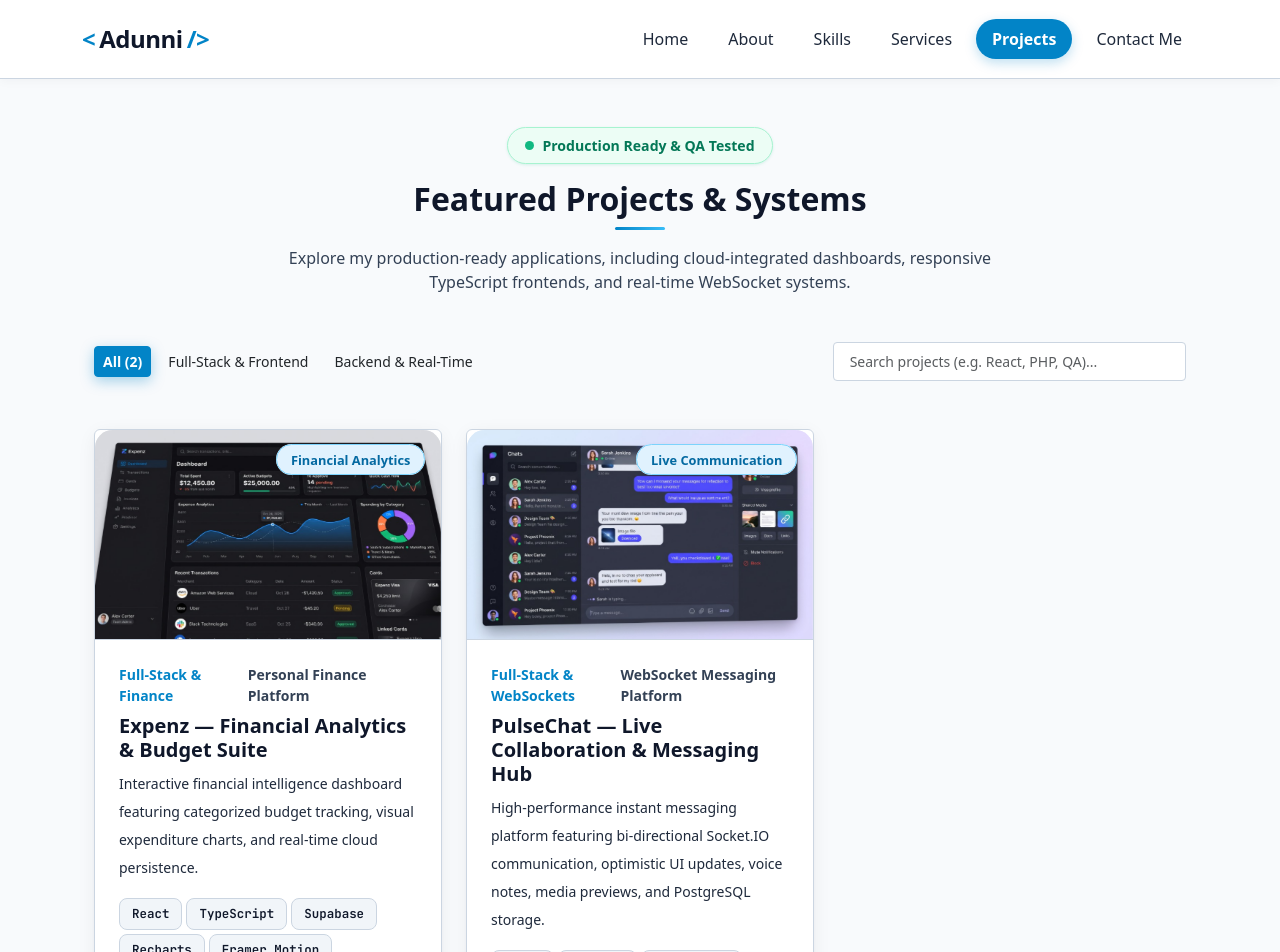
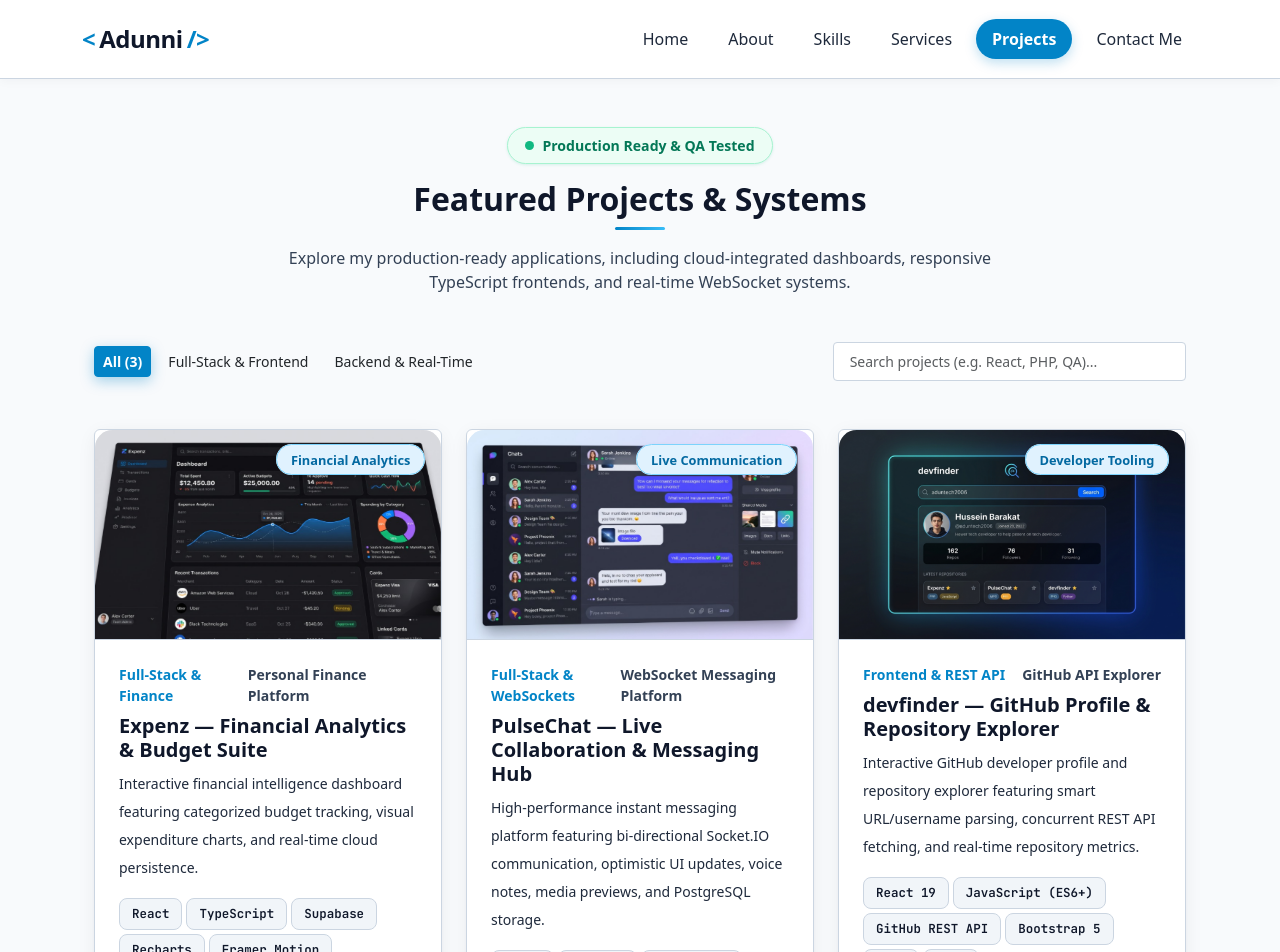
Before and after one commit to aduntech2006/Adunni_Portfolio, a React (Vite) app: page /projects in a window 1280 px wide. Shown: the top 952 px of the page. Built offline with nearby package versions, Linux system fonts and the light colour scheme.

Commit message:
Add devfinder GitHub Profile Explorer to portfolio projects

```diff
--- a/src/MyPortfolio/data/projectsData.js
+++ b/src/MyPortfolio/data/projectsData.js
@@ -1,5 +1,6 @@
 import expense_img from "../images/expense_dashboard.jpg";
 import chat_img from "../images/chat_app.jpg";
+import devfinder_img from "../images/devfinder.jpg";
 
 export const projectsData = [
   {
@@ -12,7 +13,7 @@ export const projectsData = [
     image: expense_img,
     img: expense_img,
     summary: "Interactive financial intelligence dashboard featuring categorized budget tracking, visual expenditure charts, and real-time cloud persistence.",
-    desc: "A responsive personal finance and budget analytics platform built with React, TypeScript, and Supabase. Features real-time transaction tracking, dynamic spending category charts powered by Recharts, and animated workflows with Framer Motion.",
+    desc: "A responsive personal finance and budget analytics platform built with React, TypeScript, and Supabase. Features real-time transaction tracking, dynamic category charts powered by Recharts, and animated workflows with Framer Motion.",
     description: "Expenz is an end-to-end financial intelligence dashboard designed to streamline personal budgeting, cashflow tracking, and expenditure breakdowns. Built on React and TypeScript for maximum stability, backed by Supabase for real-time cloud data sync, and visualized through dynamic Recharts data modules.",
     features: [
       "CRUD operations for budgets and expenses with real-time balance reconciliation",
@@ -53,5 +54,31 @@ export const projectsData = [
     demoLink: "https://chat-realtime-front.vercel.app/",
     githubUrl: "https://github.com/aduntech2006/PulseChat",
     githubLink: "https://github.com/aduntech2006/PulseChat"
+  },
+  {
+    id: 3,
+    title: "devfinder — GitHub Profile & Repository Explorer",
+    category: "fullstack",
+    categoryLabel: "Frontend & REST API",
+    badge: "Developer Tooling",
+    type: "GitHub API Explorer",
+    image: devfinder_img,
+    img: devfinder_img,
+    summary: "Interactive GitHub developer profile and repository explorer featuring smart URL/username parsing, concurrent REST API fetching, and real-time repository metrics.",
+    desc: "A responsive GitHub profile lookup application built with React 19, Vite, Bootstrap 5, and the GitHub REST API. Supports searching by username or full GitHub profile URL to inspect developer bios, follower statistics, and top updated repositories.",
+    description: "devfinder is a fast, developer-focused GitHub profile and repository discovery tool built with React 19 and Bootstrap 5. It leverages concurrent Promise.all requests against the GitHub REST API to fetch user metadata and latest repositories simultaneously, complete with smart URL parsing and graceful rate-limit and 404 error handling.",
+    features: [
+      "Smart search bar supporting both direct GitHub usernames and full GitHub profile URLs",
+      "Concurrent API requests via Promise.all for user profile metrics and latest updated repositories",
+      "Comprehensive profile cards displaying avatar, join date, bio, repository count, followers, and following stats",
+      "Interactive repository badges linking directly to public repositories with live stargazer counts",
+      "Graceful loading spinners and descriptive HTTP 404/403 rate-limit error handling"
+    ],
+    techStack: ["React 19", "JavaScript (ES6+)", "GitHub REST API", "Bootstrap 5", "CSS3", "Vite"],
+    languages: ["React 19", "JavaScript (ES6+)", "GitHub REST API", "Bootstrap 5", "CSS3", "Vite"],
+    demoUrl: "https://github.com/aduntech2006/devfinder",
+    demoLink: "https://github.com/aduntech2006/devfinder",
+    githubUrl: "https://github.com/aduntech2006/devfinder",
+    githubLink: "https://github.com/aduntech2006/devfinder"
   }
 ];
```
Also changed, not shown: src/MyPortfolio/images/devfinder.jpg (added).
